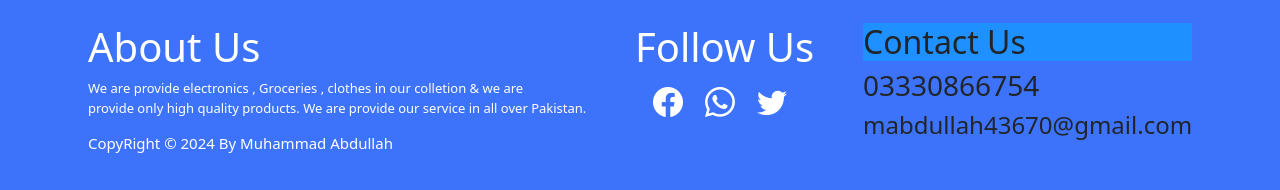
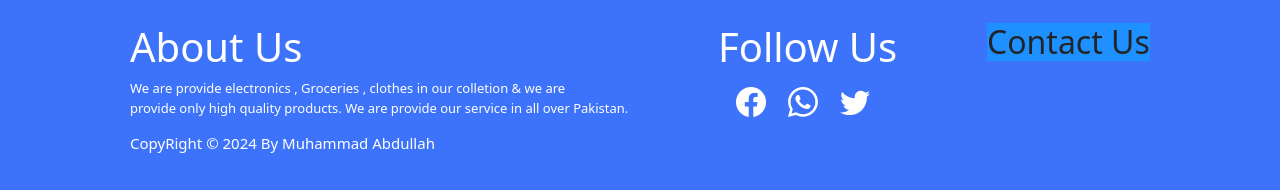
Before and after one commit to abdullahch66/finest-Mart-, a plain HTML site: page index.html in a window 1280 px wide. Shown: the part 5584-5774 px from the top of the page. Drawn offline with nearby package versions, Linux system fonts and the light colour scheme; some packages are replaced by stand-ins of ours; a script that the page names is missing.

Commit message:
Remove contact details from index.html
Removed contact information from the contact us section.

```diff
--- a/index.html
+++ b/index.html
@@ -112,8 +112,7 @@
     <div class="contact us" data-aos="zoom-in">
 
       <h2 style="background-color:DodgerBlue;">Contact Us</h2>
-      <h3>03330866754</h3>
-      <h4>mabdullah43670@gmail.com</h4>
+
   </div>
   <!--------------- footer start ----------------->
 
```
